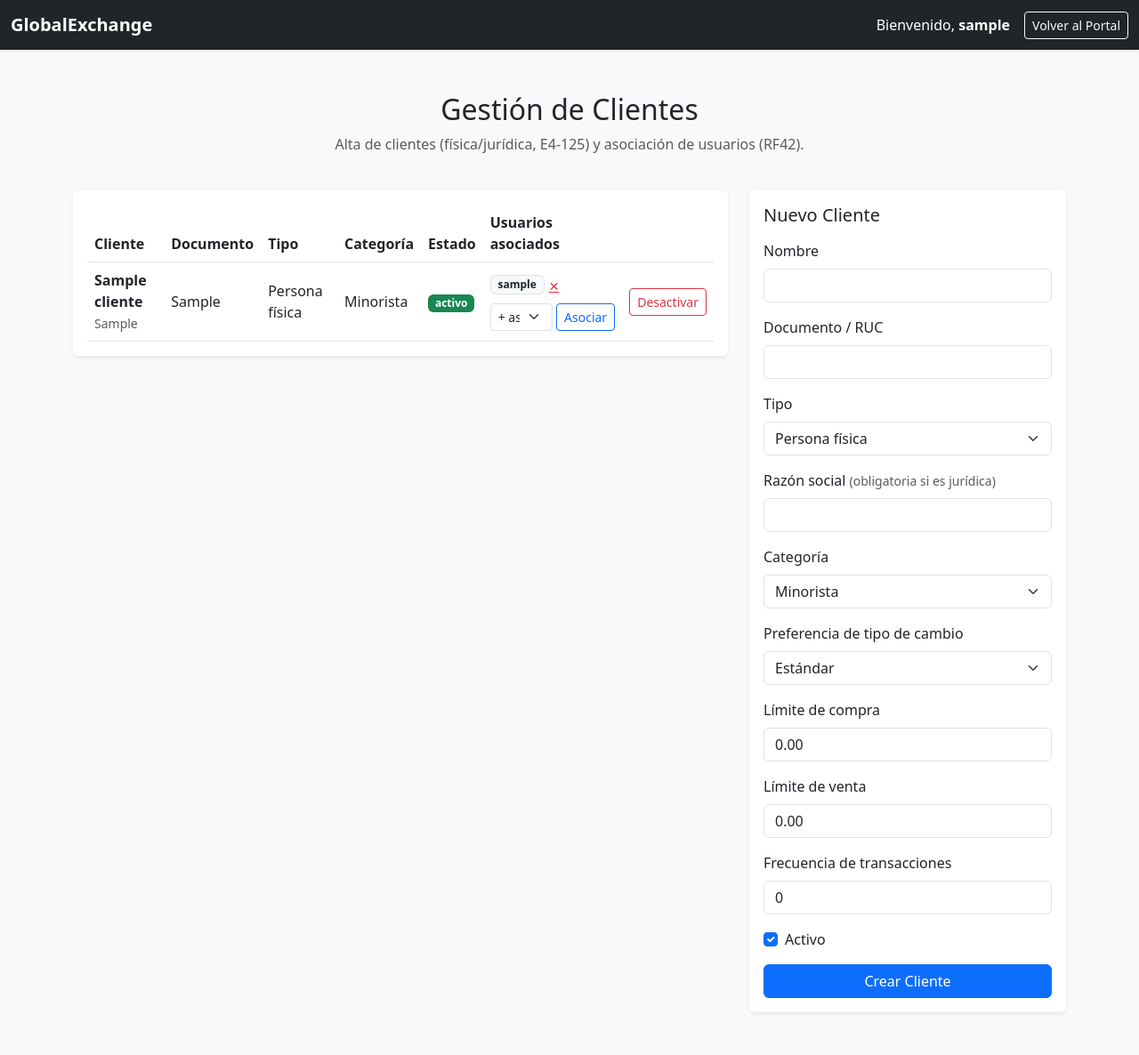
After one commit to Evatol/GlobalExchange, a Django app: page /api/usuarios/gestion/clientes/ in a window 1280 px wide. The commit adds this page. Shown: the whole page at 89% size. Run offline with Django 5.2, Linux system fonts and the light colour scheme; a user stored in the database is signed in; tables that the repository leaves empty hold one stand-in row (values such as "Sample post").

Commit message:
feat(clientes): pantalla propia de gestion de clientes con asociacion de usuarios
Agrega la pantalla que faltaba en el Menu Principal: "CRUD de Clientes"
(E4-125), en el mismo estilo que las demas pantallas de gestion.

- Listar clientes (nombre, documento, tipo, categoria, estado).
- Crear un cliente nuevo (fisica o juridica), reutilizando
  ClienteSerializer para no duplicar validaciones (razon social
  obligatoria para juridica, limites no negativos).
- Activar/desactivar (borrado logico).
- Asociar/desasociar usuarios a un cliente (RF42) desde la misma fila,
  sin salir de la pantalla: reutiliza los metodos ya existentes del
  modelo (Cliente.asociar_usuario/desasociar_usuario).

Permisos: administrador y analista pueden consultar el listado; crear,
activar/desactivar y asociar/desasociar usuarios es solo para
administrador (igual que ya tenia el CRUD por API, ClientesPermission).

6 tests nuevos (permisos de la pantalla, alta, asociacion/desasociacion,
toggle). 136 tests en el proyecto, todos OK. manage.py check y
sphinx-build (modo estricto) limpios.

Co-Authored-By: Claude Sonnet 5 <noreply@anthropic.com>

```diff
--- /dev/null
+++ b/apps/usuarios/templates/usuarios/gestion_clientes.html
@@ -0,0 +1,196 @@
+<!DOCTYPE html>
+<html lang="es">
+<head>
+    <meta charset="UTF-8">
+    <meta name="viewport" content="width=device-width, initial-scale=1.0">
+    <title>GlobalExchange - Gestión de Clientes</title>
+    <link href="https://cdn.jsdelivr.net/npm/bootstrap@5.3.0/dist/css/bootstrap.min.css" rel="stylesheet">
+</head>
+<body class="bg-light">
+
+    <nav class="navbar navbar-expand-lg navbar-dark bg-dark shadow-sm">
+        <div class="container-fluid">
+            <a class="navbar-brand fw-bold" href="{% url 'menu_principal' %}">GlobalExchange</a>
+            <div class="d-flex align-items-center text-white">
+                <span class="me-3">Bienvenido, <strong>{{ usuario.username }}</strong></span>
+                <a href="{% url 'menu_principal' %}" class="btn btn-outline-light btn-sm">Volver al Portal</a>
+            </div>
+        </div>
+    </nav>
+
+    <div class="container my-5">
+        <div class="row">
+            <div class="col-md-12 text-center mb-4">
+                <h2>Gestión de Clientes</h2>
+                <p class="text-muted">
+                    Alta de clientes (física/jurídica, E4-125) y asociación de usuarios (RF42).
+                </p>
+            </div>
+        </div>
+
+        <div class="row g-4">
+            <!-- Listado -->
+            <div class="col-md-8">
+                <div class="card shadow-sm border-0">
+                    <div class="card-body">
+                        <div class="table-responsive">
+                            <table class="table align-middle mb-0">
+                                <thead>
+                                    <tr class="text-muted">
+                                        <th>Cliente</th>
+                                        <th>Documento</th>
+                                        <th>Tipo</th>
+                                        <th>Categoría</th>
+                                        <th>Estado</th>
+                                        <th>Usuarios asociados</th>
+                                        {% if puede_escribir %}<th></th>{% endif %}
+                                    </tr>
+                                </thead>
+                                <tbody>
+                                    {% for c in clientes %}
+                                    <tr>
+                                        <td><strong>{{ c.nombre }}</strong>{% if c.razon_social %}<br><small class="text-muted">{{ c.razon_social }}</small>{% endif %}</td>
+                                        <td>{{ c.documento }}</td>
+                                        <td>{{ c.get_tipo_display }}</td>
+                                        <td>{{ c.get_categoria_display }}</td>
+                                        <td>
+                                            {% if c.estado %}
+                                                <span class="badge bg-success">activo</span>
+                                            {% else %}
+                                                <span class="badge bg-secondary">inactivo</span>
+                                            {% endif %}
+                                        </td>
+                                        <td>
+                                            {% for u in c.usuarios.all %}
+                                                <div class="d-flex align-items-center mb-1">
+                                                    <span class="badge bg-light text-dark border me-1">{{ u.username }}</span>
+                                                    {% if puede_escribir %}
+                                                    <form method="post" action="{% url 'cliente_desasignar_usuario' c.id u.id %}" class="m-0">
+                                                        {% csrf_token %}
+                                                        <button type="submit" class="btn btn-sm btn-link text-danger p-0" title="Quitar">✕</button>
+                                                    </form>
+                                                    {% endif %}
+                                                </div>
+                                            {% empty %}
+                                                <span class="text-muted small">ninguno</span>
+                                            {% endfor %}
+
+                                            {% if puede_escribir %}
+                                            <form method="post" action="{% url 'cliente_asignar_usuario' c.id %}" class="d-flex gap-1 mt-2">
+                                                {% csrf_token %}
+                                                <select name="usuario" class="form-select form-select-sm" required>
+                                                    <option value="">+ asociar usuario...</option>
+                                                    {% for u in todos_usuarios %}
+                                                    <option value="{{ u.id }}">{{ u.username }}</option>
+                                                    {% endfor %}
+                                                </select>
+                                                <button type="submit" class="btn btn-sm btn-outline-primary">Asociar</button>
+                                            </form>
+                                            {% endif %}
+                                        </td>
+                                        {% if puede_escribir %}
+                                        <td class="text-end">
+                                            <form method="post" action="{% url 'cliente_toggle' c.id %}" class="m-0">
+                                                {% csrf_token %}
+                                                {% if c.estado %}
+                                                    <button type="submit" class="btn btn-sm btn-outline-danger">Desactivar</button>
+                                                {% else %}
+                                                    <button type="submit" class="btn btn-sm btn-outline-success">Activar</button>
+                                                {% endif %}
+                                            </form>
+                                        </td>
+                                        {% endif %}
+                                    </tr>
+                                    {% empty %}
+                                    <tr>
+                                        <td colspan="7" class="text-center text-muted">No hay clientes registrados.</td>
+                                    </tr>
+                                    {% endfor %}
+                                </tbody>
+                            </table>
+                        </div>
+                    </div>
+                </div>
+            </div>
+
+            <!-- Alta -->
+            <div class="col-md-4">
+                {% if puede_escribir %}
+                <div class="card shadow-sm border-0">
+                    <div class="card-body">
+                        <h5 class="card-title mb-3">Nuevo Cliente</h5>
+
+                        {% if error %}
+                            <div class="alert alert-danger py-2">{{ error }}</div>
+                        {% endif %}
+
+                        <form method="post">
+                            {% csrf_token %}
+                            <div class="mb-3">
+                                <label class="form-label">Nombre</label>
+                                <input type="text" name="nombre" class="form-control" required>
+                            </div>
+                            <div class="mb-3">
+                                <label class="form-label">Documento / RUC</label>
+                                <input type="text" name="documento" class="form-control" required>
+                            </div>
+                            <div class="mb-3">
+                                <label class="form-label">Tipo</label>
+                                <select name="tipo" class="form-select" required>
+                                    {% for valor, etiqueta in tipo_choices %}
+                                    <option value="{{ valor }}">{{ etiqueta }}</option>
+                                    {% endfor %}
+                                </select>
+                            </div>
+                            <div class="mb-3">
+                                <label class="form-label">Razón social <small class="text-muted">(obligatoria si es jurídica)</small></label>
+                                <input type="text" name="razon_social" class="form-control">
+                            </div>
+                            <div class="mb-3">
+                                <label class="form-label">Categoría</label>
+                                <select name="categoria" class="form-select">
+                                    {% for valor, etiqueta in categoria_choices %}
+                                    <option value="{{ valor }}">{{ etiqueta }}</option>
+                                    {% endfor %}
+                                </select>
+                            </div>
+                            <div class="mb-3">
+                                <label class="form-label">Preferencia de tipo de cambio</label>
+                                <select name="preferencia_tipo_cambio" class="form-select">
+                                    {% for valor, etiqueta in preferencia_choices %}
+                                    <option value="{{ valor }}">{{ etiqueta }}</option>
+                                    {% endfor %}
+                                </select>
+                            </div>
+                            <div class="mb-3">
+                                <label class="form-label">Límite de compra</label>
+                                <input type="number" step="0.01" name="limite_compra" class="form-control" value="0.00">
+                            </div>
+                            <div class="mb-3">
+                                <label class="form-label">Límite de venta</label>
+                                <input type="number" step="0.01" name="limite_venta" class="form-control" value="0.00">
+                            </div>
+                            <div class="mb-3">
+                                <label class="form-label">Frecuencia de transacciones</label>
+                                <input type="number" name="frecuencia_transacciones" class="form-control" value="0">
+                            </div>
+                            <div class="form-check mb-3">
+                                <input type="checkbox" name="estado" class="form-check-input" id="estadoCliente" checked>
+                                <label class="form-check-label" for="estadoCliente">Activo</label>
+                            </div>
+                            <button type="submit" class="btn btn-primary w-100">Crear Cliente</button>
+                        </form>
+                    </div>
+                </div>
+                {% else %}
+                <div class="alert alert-secondary">
+                    Solo un administrador puede crear clientes o asociar usuarios. Vos podés consultar el listado.
+                </div>
+                {% endif %}
+            </div>
+        </div>
+    </div>
+
+    <script src="https://cdn.jsdelivr.net/npm/bootstrap@5.3.0/dist/js/bootstrap.bundle.min.js"></script>
+</body>
+</html>
--- a/apps/usuarios/urls.py
+++ b/apps/usuarios/urls.py
@@ -5,6 +5,10 @@ from .views import (
     ClienteViewSet,
     asignar_rol_view,
     cliente_activo,
+    cliente_asignar_usuario_view,
+    cliente_desasignar_usuario_view,
+    cliente_toggle_view,
+    gestion_clientes_view,
     gestion_roles_view,
     menu_principal_view,
     mis_clientes,
@@ -21,5 +25,16 @@ urlpatterns = [
     path('cliente-activo/', cliente_activo, name='cliente_activo'),
     path('roles/', gestion_roles_view, name='gestion_roles'),
     path('roles/asignar/', asignar_rol_view, name='asignar_rol'),
+
+    # Pantalla propia de gestión de Clientes (HTML), con asociación de
+    # usuarios (RF42) incluida. Administrador/analista.
+    path('gestion/clientes/', gestion_clientes_view, name='gestion_clientes'),
+    path('gestion/clientes/<int:pk>/toggle/', cliente_toggle_view, name='cliente_toggle'),
+    path('gestion/clientes/<int:pk>/asignar-usuario/', cliente_asignar_usuario_view, name='cliente_asignar_usuario'),
+    path(
+        'gestion/clientes/<int:pk>/desasignar-usuario/<int:usuario_id>/',
+        cliente_desasignar_usuario_view,
+        name='cliente_desasignar_usuario',
+    ),
     *router.urls,
 ]
--- a/apps/usuarios/views.py
+++ b/apps/usuarios/views.py
@@ -8,7 +8,7 @@ from rest_framework.permissions import IsAuthenticated
 from rest_framework.response import Response
 
 from . import services, sesion
-from .models import Cliente
+from .models import Cliente, Usuario
 from .permissions import ADMINISTRADOR, ANALISTA, ClientesPermission, tiene_rol
 from .serializers import (
     AsignacionUsuarioSerializer,
@@ -65,6 +65,83 @@ def asignar_rol_view(request):
         if username and rol in services.ROLES_NEGOCIO:
             services.asignar_rol_negocio(username, rol)
     return redirect('gestion_roles')
+
+
+@login_required
+def gestion_clientes_view(request):
+    """Pantalla propia del CRUD de Clientes (E4-125), con la asociación de
+    usuarios (RF42) en la misma pantalla. Reutiliza ``ClienteSerializer``
+    para no duplicar validaciones (razón social obligatoria para jurídica,
+    límites no negativos, etc.).
+
+    Consulta: administrador o analista. Crear/editar/activar/desactivar y
+    asociar/desasociar usuarios: solo administrador.
+    """
+    if not tiene_rol(request.user, (ADMINISTRADOR, ANALISTA)):
+        raise PermissionDenied('Esta sección es solo para administrador o analista.')
+
+    puede_escribir = tiene_rol(request.user, (ADMINISTRADOR,))
+
+    error = None
+    if request.method == 'POST':
+        if not puede_escribir:
+            raise PermissionDenied('Solo un administrador puede crear clientes.')
+        serializer = ClienteSerializer(data=request.POST)
+        if serializer.is_valid():
+            serializer.save()
+            return redirect('gestion_clientes')
+        error = ' '.join(
+            str(msg) for errores in serializer.errors.values() for msg in errores
+        )
+
+    context = {
+        'usuario': request.user,
+        'clientes': Cliente.objects.all().prefetch_related('usuarios').order_by('nombre'),
+        'todos_usuarios': Usuario.objects.all().order_by('username'),
+        'puede_escribir': puede_escribir,
+        'tipo_choices': Cliente.TIPO_CHOICES,
+        'categoria_choices': Cliente.CATEGORIA_CHOICES,
+        'preferencia_choices': Cliente.PREFERENCIA_TIPO_CAMBIO_CHOICES,
+        'error': error,
+    }
+    return render(request, 'usuarios/gestion_clientes.html', context)
+
+
+@login_required
+def cliente_toggle_view(request, pk):
+    """Activa/desactiva un cliente (borrado lógico) desde la pantalla de gestión."""
+    if not tiene_rol(request.user, (ADMINISTRADOR,)):
+        raise PermissionDenied('Solo un administrador puede activar/desactivar clientes.')
+    cliente = Cliente.objects.filter(pk=pk).first()
+    if cliente is not None:
+        cliente.estado = not cliente.estado
+        cliente.save()
+    return redirect('gestion_clientes')
+
+
+@login_required
+def cliente_asignar_usuario_view(request, pk):
+    """Asocia un usuario existente a un cliente (RF42), desde la pantalla de gestión."""
+    if not tiene_rol(request.user, (ADMINISTRADOR,)):
+        raise PermissionDenied('Solo un administrador puede asociar usuarios.')
+    cliente = Cliente.objects.filter(pk=pk).first()
+    if cliente is not None and request.method == 'POST':
+        usuario = Usuario.objects.filter(pk=request.POST.get('usuario')).first()
+        if usuario is not None:
+            cliente.asociar_usuario(usuario)
+    return redirect('gestion_clientes')
+
+
+@login_required
+def cliente_desasignar_usuario_view(request, pk, usuario_id):
+    """Quita la asociación de un usuario a un cliente (RF42)."""
+    if not tiene_rol(request.user, (ADMINISTRADOR,)):
+        raise PermissionDenied('Solo un administrador puede desasociar usuarios.')
+    cliente = Cliente.objects.filter(pk=pk).first()
+    usuario = Usuario.objects.filter(pk=usuario_id).first()
+    if cliente is not None and usuario is not None:
+        cliente.desasociar_usuario(usuario)
+    return redirect('gestion_clientes')
 
 
 @login_required
```
Also changed, not shown: apps/usuarios/templates/usuarios/menu_principal.html (+14 -1 lines), apps/usuarios/tests.py (+54 -0 lines).
